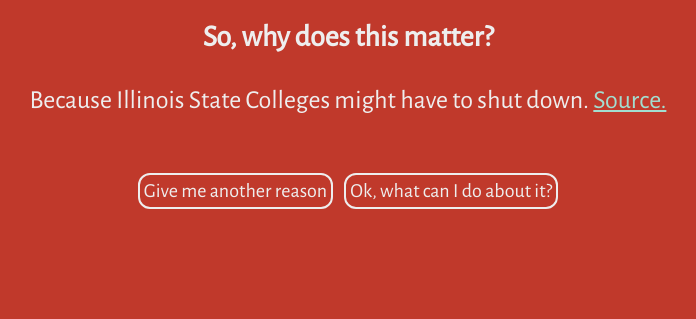
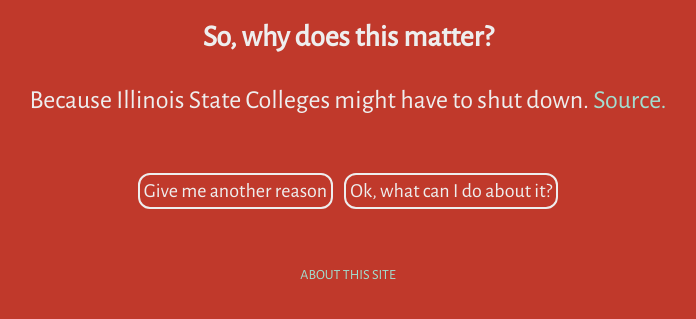
Before and after one commit to chihacknight/il-budget-clock, a Jekyll site: the page built from index.html, in a window 1280 px wide. Shown: the part 218-537 px from the top of the page, without its empty margins (292-988 px from the left). Built offline with Jekyll 4.4.1, drawn with Linux system fonts in a browser that asks for light colours.

Commit message:
links to/from about page

```diff
--- a/about.html
+++ b/about.html
@@ -2,6 +2,7 @@
 layout: default
 ---
 
+<a href="/" class="small">&laquo; BACK</a>
 <h2>About</h2>
 <p>[backgound content on budget crisis]</p>
 
--- a/css/custom.css
+++ b/css/custom.css
@@ -28,6 +28,7 @@
 
 a, a:visited{
 	color: #A2DED0;
+	text-decoration: none;
 }
 a:hover, a:active{
 	color: #eee;
--- a/index.html
+++ b/index.html
@@ -51,3 +51,8 @@
 
     <p>Finally, you can follow ILBudgetClock on <a href="https://twitter.com/ILBudgetClock">Twitter</a> and <a href="https://www.facebook.com/IL-Budget-Clock-727226324079655/">Facebook</a> for updates.</p>
 </div>
+
+<div class="center">
+    <br/>
+    <a class="small" href="about.html">ABOUT THIS SITE</a>
+</div>
```
